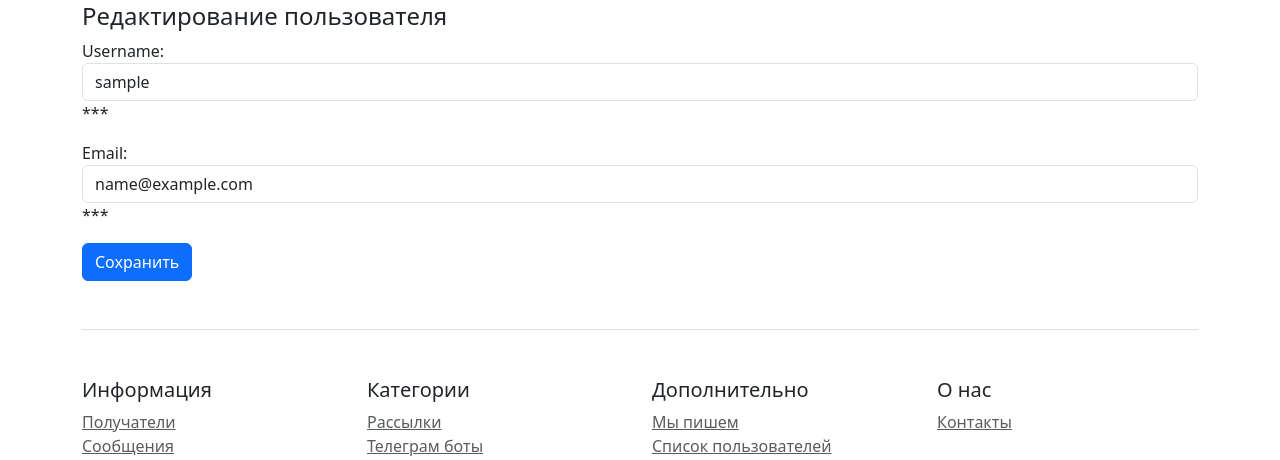
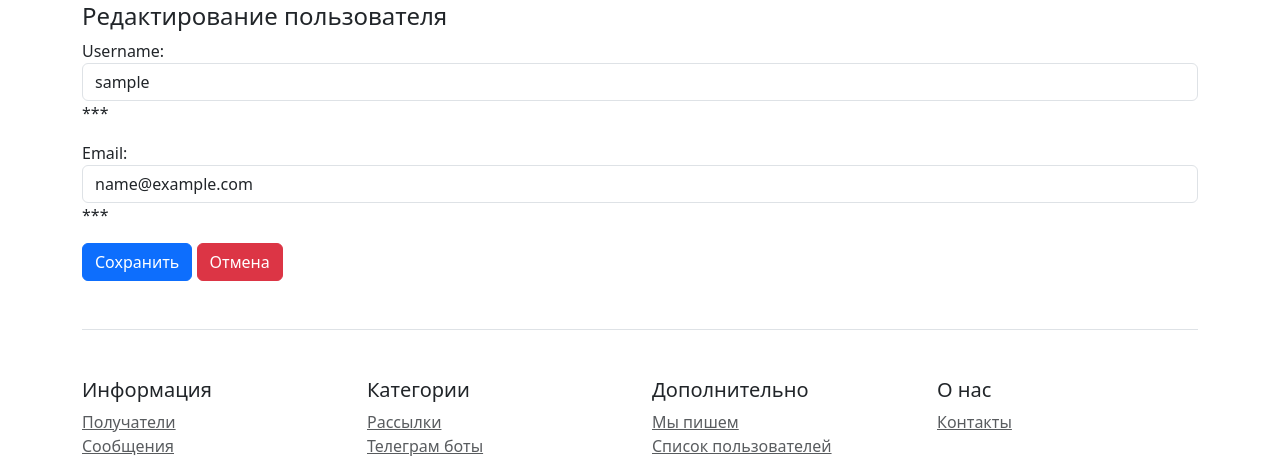
Before and after one commit to MichaelGorbunov/dispath, a Django app: page /users/update/ in a window 1280 px wide. Shown: the part 276-736 px from the top of the page. Run offline with Django 5.2, Linux system fonts and the light colour scheme; the visitor is signed in with stand-in values (Sample User, id 1); parts of the project's set-up code (start-up, migrations or seed data) failed here and were passed over; some libraries are stand-ins or nearby versions.

Commit message:
кнопка отмена в форме редактироания пользователя

```diff
--- a/users/templates/users/register.html
+++ b/users/templates/users/register.html
@@ -25,6 +25,7 @@
 
   {% if object%}
     <button type="submit" class="btn btn-primary">Сохранить</button>
+    <a href="{% url 'mailing:home' %}" class="btn btn-danger">Отмена</a>
 
   {% endif %}
 
```
